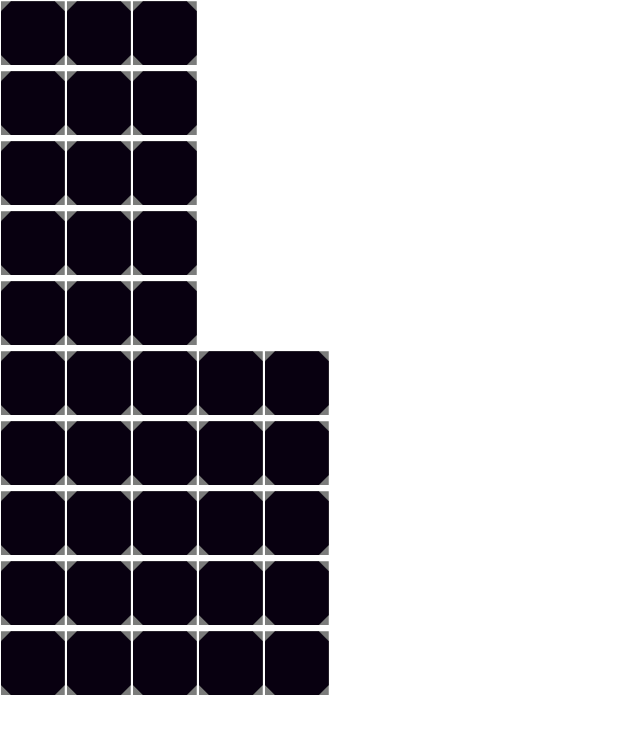
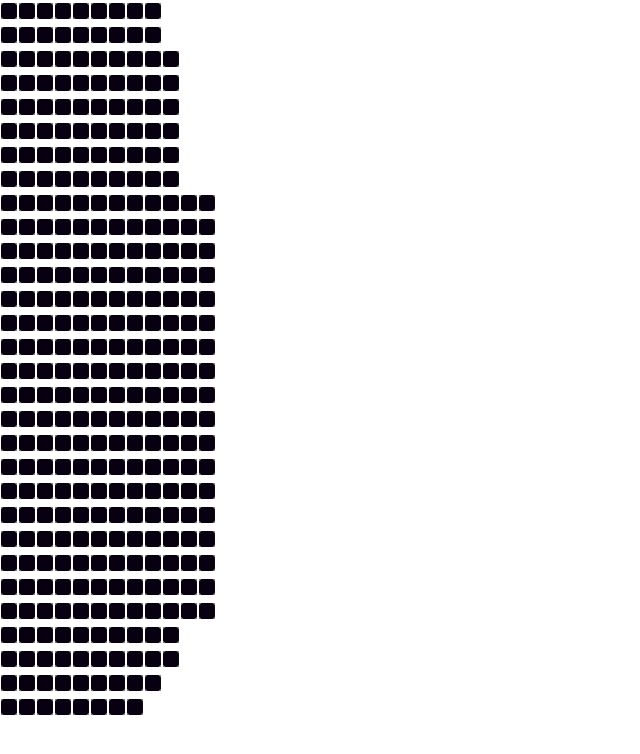
Before and after one commit to iAmSomeone2/adopt-a-cell-react, a React (Create React App) app: page / in a window 1280 px wide. Shown: the top 754 px of the page, without its empty margins (0-640 px from the left). Built offline with nearby package versions, Linux system fonts and the light colour scheme.

Commit message:
Full array is now displayed

```diff
--- a/src/App.js
+++ b/src/App.js
@@ -3,14 +3,13 @@ import React, { Component } from 'react';
 import './App.css';
 
 // Local imports
-import SubGrid from "./layout/subGrid";
+import CellArray from "./layout/array";
 
 class App extends Component {
   render() {
     return (
       <div className="App">
-          <SubGrid className="SubGrid" rowNum={5} colNum={3}/>
-          <SubGrid className="SubGrid" rowNum={5} colNum={5}/>
+          <CellArray/>
       </div>
     );
   }
--- a/src/layout/array.jsx
+++ b/src/layout/array.jsx
@@ -2,3 +2,47 @@ import React, { Component } from 'react';
 
 // Local Imports
 import SubGrid from "./subGrid";
+import array_layout from  "./json/e2_array.json";
+
+class CellArray extends Component {
+
+    /*
+        The Array is in charge of interpreting layout information and
+        organizing SubGrids. Layout information is stored in a JSON file
+        that is read in as the JSX Element is constructed in constructArray().
+    */
+
+    constructArray(){
+        /*
+            Reads through the JSON layuot file and creates a JSX Element for the array
+        */
+
+        // let subGridNum = Object.keys(array_layout.subGrid).length;
+        const subGrids = array_layout.subGrid; // This will be used to map the JSX Elements.
+        const cellDefaults = array_layout.cellDefault;
+        let panelArray = [];
+        for (let grid_idx in subGrids){
+            let grid = subGrids[grid_idx];
+            console.log(grid); // Debug to check object output.
+            panelArray.push(
+                <SubGrid
+                grid_id={grid.name}
+                colNum={grid.columns}
+                rowNum={grid.rows}
+                cellSize={cellDefaults.size}
+            />
+            );
+        }
+        return panelArray;
+    }
+
+    render(){
+        return (
+            <div>
+                {this.constructArray()}
+            </div>
+        );
+    }
+}
+
+export default CellArray;
--- a/src/layout/cell.jsx
+++ b/src/layout/cell.jsx
@@ -28,7 +28,7 @@ class Cell extends Component {
         */
         if (!this.state.mouseOver) {
             this.setState(() => ({
-                size: this.state.size * 3,
+                size: this.state.size * 2.5,
                 mouseOver: true,
             }));
             this.state.componentClasses.push("hover")
--- a/src/layout/css/subGrid.css
+++ b/src/layout/css/subGrid.css
@@ -3,5 +3,6 @@ table {
 }
 
 tr {
+    display: block;
     padding-top: 2px;
 }
--- a/src/layout/gridRow.jsx
+++ b/src/layout/gridRow.jsx
@@ -9,7 +9,7 @@ class GridRow extends Component {
         const ids = [...Array(this.props.cellNum).keys()];
         const cells = ids.map((id) =>
             <td>
-                <Cell index={id+1} owner={""} claimed={false} size={64}/>
+                <Cell index={id+1} owner={""} claimed={false} size={this.props.cellSize}/>
             </td>
         );
         return cells;
--- /dev/null
+++ b/src/layout/json/e2_array.json
@@ -0,0 +1,48 @@
+{
+    "cellDefault" : {
+        "size" : "16",
+        "claimed" : false,
+        "owner" : ""
+    },
+	"subGrid": [{
+			"name": "rear_0",
+			"columns": 9,
+			"rows": 2
+		},
+		{
+			"name": "rear_1",
+			"columns": 10,
+			"rows": 6
+		},
+		{
+			"name": "rear_2",
+			"columns": 12,
+			"rows": 2
+        },
+        {
+            "name": "top_0",
+            "columns": 12,
+            "rows": 10
+        },
+        {
+            "name": "front_0",
+            "columns": 12,
+            "rows": 6
+        },
+        {
+            "name": "front_1",
+            "columns": 10,
+            "rows": 2
+        },
+        {
+            "name": "front_2",
+            "columns": 9,
+            "rows": 1
+        },
+        {
+            "name": "front_3",
+            "columns": 8,
+            "rows": 1
+        }
+    ]
+}
--- a/src/layout/subGrid.jsx
+++ b/src/layout/subGrid.jsx
@@ -18,7 +18,11 @@ class SubGrid extends Component {
         // Use GridRow to get each row.
         const rows = [...Array(this.props.rowNum).keys()];
         const cellGrid = rows.map((row) =>
-            <GridRow cellNum={this.props.colNum}/>
+            <GridRow
+                grid_id={this.props.grid_id}
+                cellNum={this.props.colNum}
+                cellSize={this.props.cellSize}
+            />
         );
 
         return cellGrid;
```
